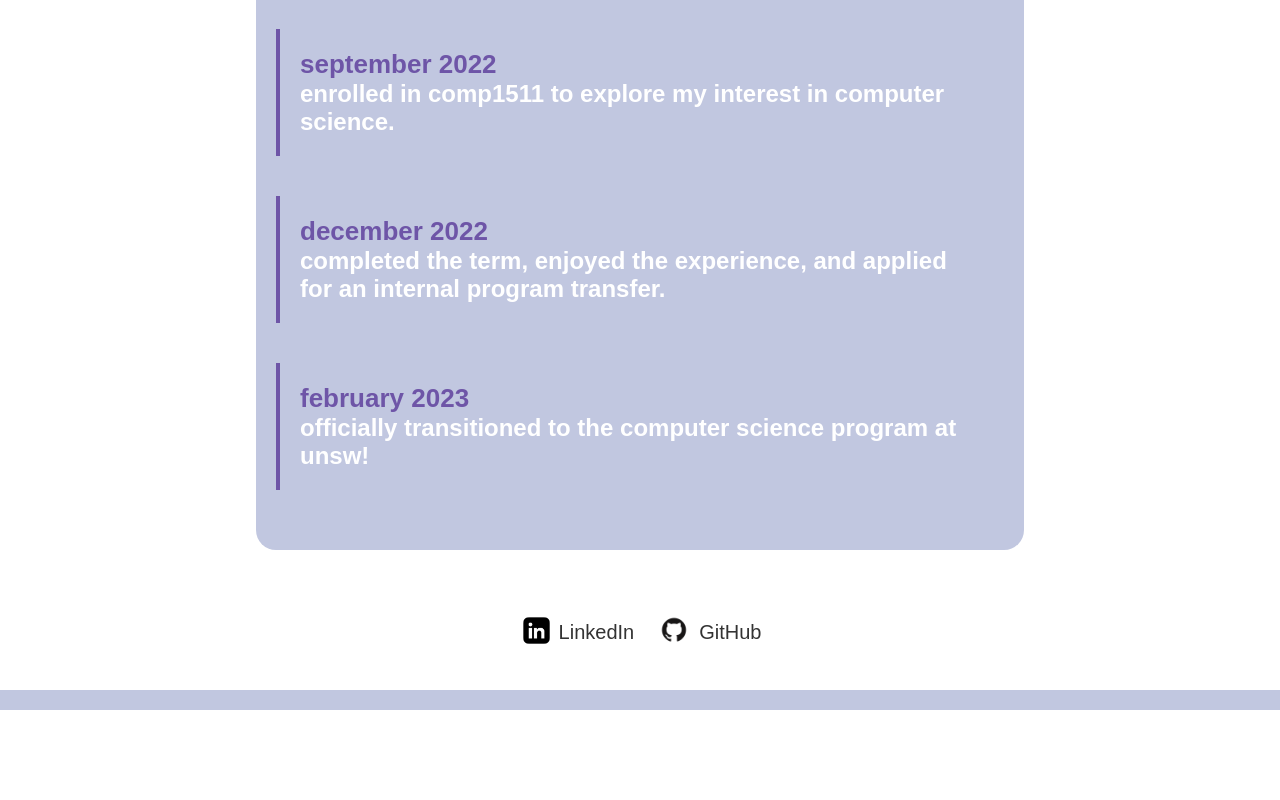
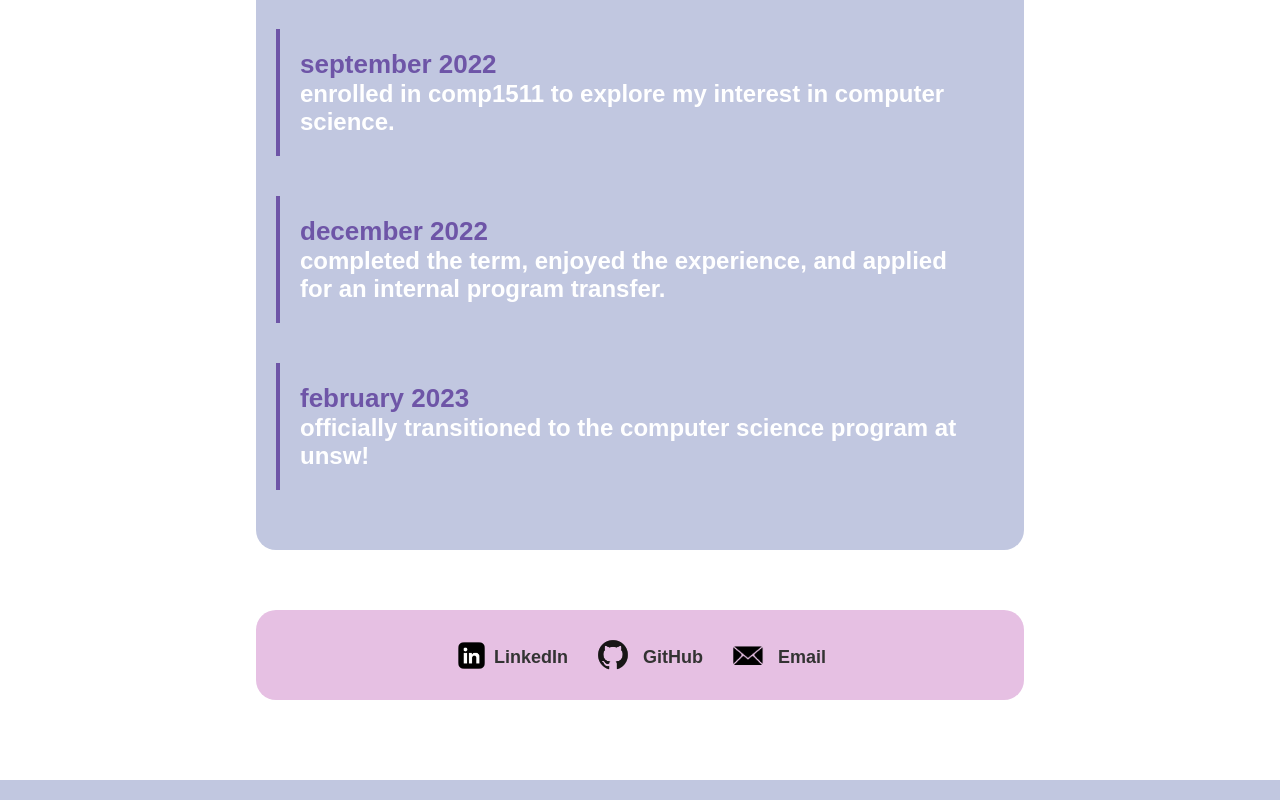
Before and after one commit to honeybunnyo/jacquelinesprofilepage, a plain HTML site: page index.html in a window 1280 px wide. Shown: the part 1933-2733 px from the top of the page. Before the commit the page ends 2643 px from the top, so only its background shows below. Drawn offline with Linux system fonts and the light colour scheme.

Commit message:
Added email section

```diff
--- a/index.html
+++ b/index.html
@@ -50,7 +50,7 @@
       <h2 style="text-align: center;">project(s)</h2>
       <div class="project">
         <p>i've started working on a project—an <a href="https://github.com/honeybunnyo/instagramclone" target="_blank" style="color: rgb(110, 85, 167); text-decoration: none;">instagram clone</a>, to be exact. i'm following along with a tutorial because, well, even programmers need some guidance! hopefully ill be a pro coder after some time and be able to start building my own projects hehehe</p>
-    </div>
+      </div>
   </section>
 
   <section id="hobbies">
@@ -108,9 +108,13 @@
               <span>LinkedIn</span>
           </a>
           <a href="https://github.com/honeybunnyo" target="_blank">
-              <img src="assets/images/github.png" alt="GitHub">
+              <img src="assets/images/github.png" alt="GitHub" class="bigger-image">
               <span>GitHub</span>
           </a>
+          <a href="mailto:jxcquelineta@gmail.com" target="_blank">
+            <img src="assets/images/email.png" alt="Email" class="bigger-image">
+            <span>Email</span>
+        </a>
       </div>
   </section>
 
--- a/styles.css
+++ b/styles.css
@@ -221,11 +221,17 @@ footer {
   transition: color 0.3s ease;
 }
 
-
 .contact-links {
   display: flex;
   justify-content: center;
   align-items: center;
+  background-color: #e6c0e3;
+  border-radius: 20px;
+  padding: 20px;
+  margin: 0 auto;
+  width: 62%;
+  color: white;
+  margin-bottom: 40px;
 }
 
 .contact-links a {
@@ -234,7 +240,10 @@ footer {
   display: flex;
   align-items: center;
   color: #333;
-  font-size: 20px;
+  font-size: 18px;
+  font-weight: bold;
+  flex-wrap: wrap;
+  justify-content: center;
 }
 
 .contact-links img {
@@ -251,3 +260,15 @@ footer {
   width: 35px;
   height: auto;
 }
+
+a[href="https://github.com/honeybunnyo/instagramclone"]:hover {
+  color:  rgb(244, 203, 230) !important;
+}
+
+a[href="assets/images/keycap.png"]:hover {
+  color: white !important;
+}
+
+.contact-links a img.bigger-image {
+  width: 50px;
+}
```
Also changed, not shown: assets/images/email.png (added).
